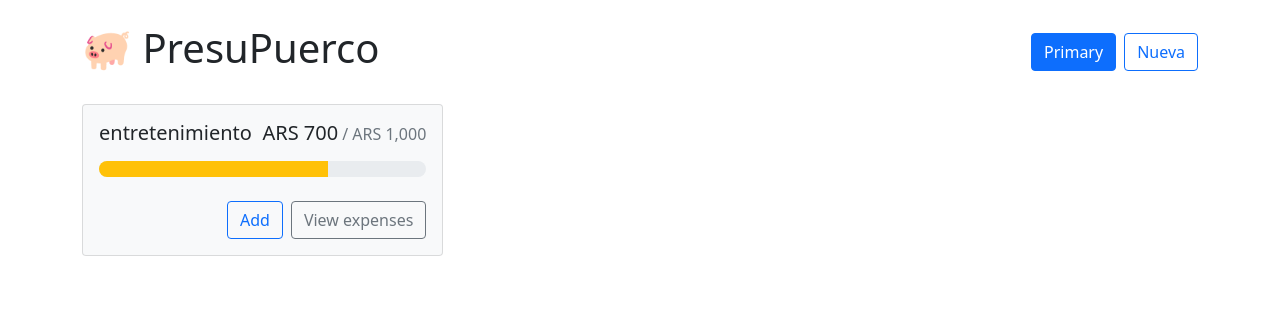
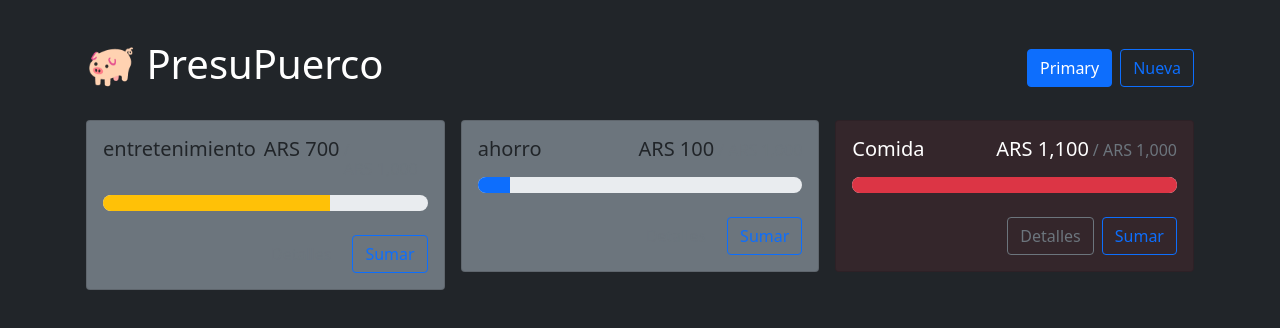
Before and after one commit to tomeli5n/presupuerco, a React (Create React App) app: page / in a window 1280 px wide. Shown: the top 328 px of the page. Built offline with nearby package versions, Linux system fonts and the light colour scheme.

Commit message:
layout botones abajo

```diff
--- a/public/index.html
+++ b/public/index.html
@@ -25,7 +25,7 @@
     -->
     <title></title>
   </head>
-  <body>
+  <body class="bg-dark">
     <noscript>You need to enable JavaScript to run this app.</noscript>
     <div id="root"></div>
 
--- a/src/App.js
+++ b/src/App.js
@@ -5,9 +5,9 @@ import BudgetCard from './components/BudgetCard';
 
 function App() {
   return (
-    <Container className="my-4">
+    <Container className="my-4 p-3 bg-dark" >
       <Stack direction="horizontal" gap="2" className="mb-4">
-        <h1 className="me-auto"> 🐖 PresuPuerco</h1>
+        <h1 className="me-auto text-white"> 🐖 PresuPuerco</h1>
         <Button variant="primary">Primary</Button>
         <Button variant="outline-primary">Nueva</Button>
       </Stack>
@@ -20,7 +20,8 @@ function App() {
         }}>
 
         <BudgetCard name="entretenimiento" gray amount={700} max={1000}></BudgetCard>
-
+        <BudgetCard name="ahorro" gray amount={100} max={1000}></BudgetCard>
+        <BudgetCard name="Comida" gray amount={1100} max={1000}></BudgetCard>
         </div>
     </Container>
 
--- a/src/components/BudgetCard.js
+++ b/src/components/BudgetCard.js
@@ -5,9 +5,9 @@ export default function BudgetCard( {name, amount, max, gray}) {
 
     const classNames = []
     if (amount > max) {
-        classNames.push("bg-danger", "bg-opacity-10");
+        classNames.push("text-white", "bg-danger", "bg-opacity-10");
     } else if (gray) {
-        classNames.push("bg-light");
+        classNames.push("bg-secondary");
     }
   return (
     <Card className={classNames.join(" ")}>
@@ -30,8 +30,8 @@ export default function BudgetCard( {name, amount, max, gray}) {
                 now={amount}
                 />
         <Stack direction="horizontal" gap="2" className="mt-4">
-            <Button variant="outline-primary" className="ms-auto">Add</Button>
-            <Button variant="outline-secondary">View expenses</Button>
+            <Button variant="outline-secondary"  className="ms-auto">Detalles</Button>
+            <Button variant="outline-primary">Sumar</Button>
         </Stack>
         </Card.Body>
     </Card>
```
